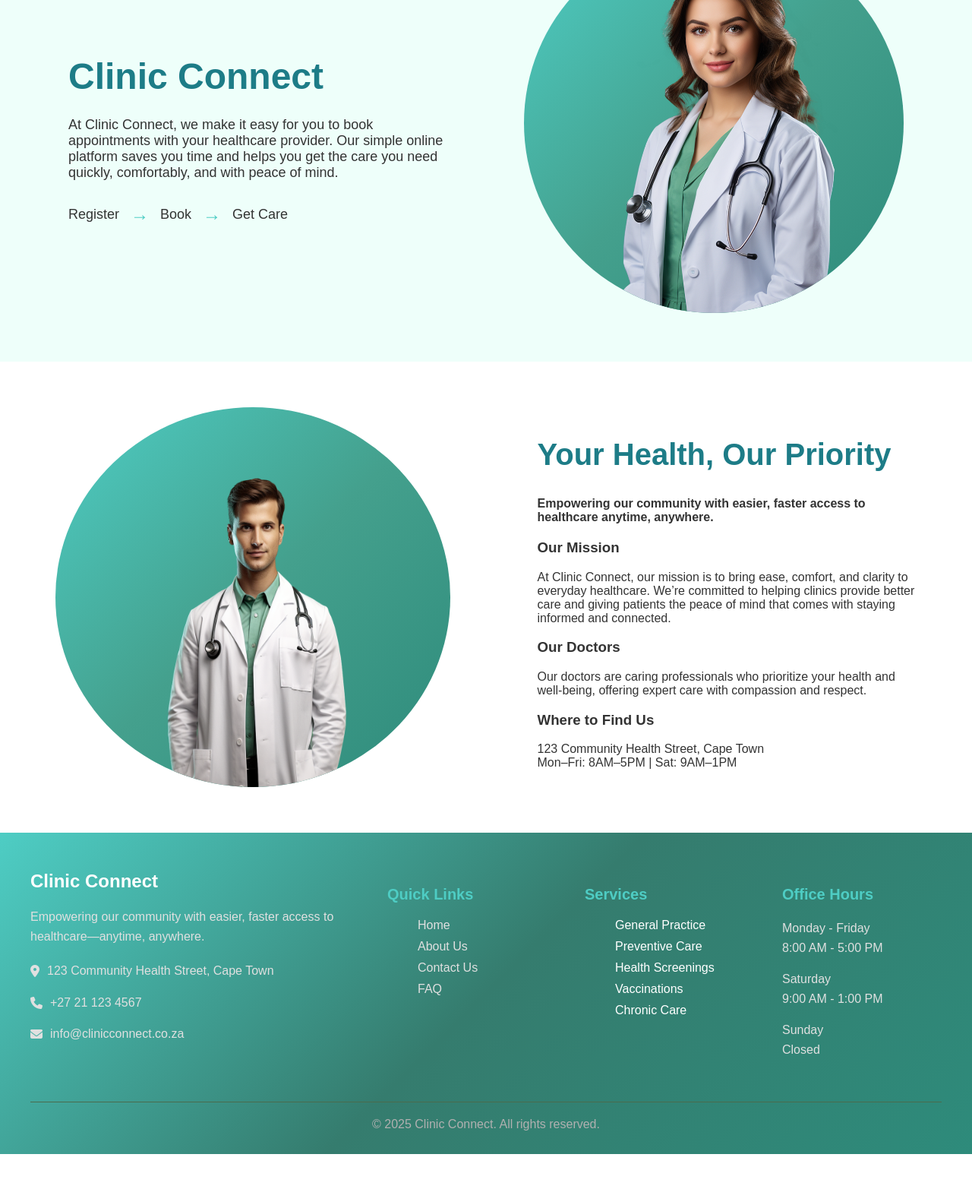
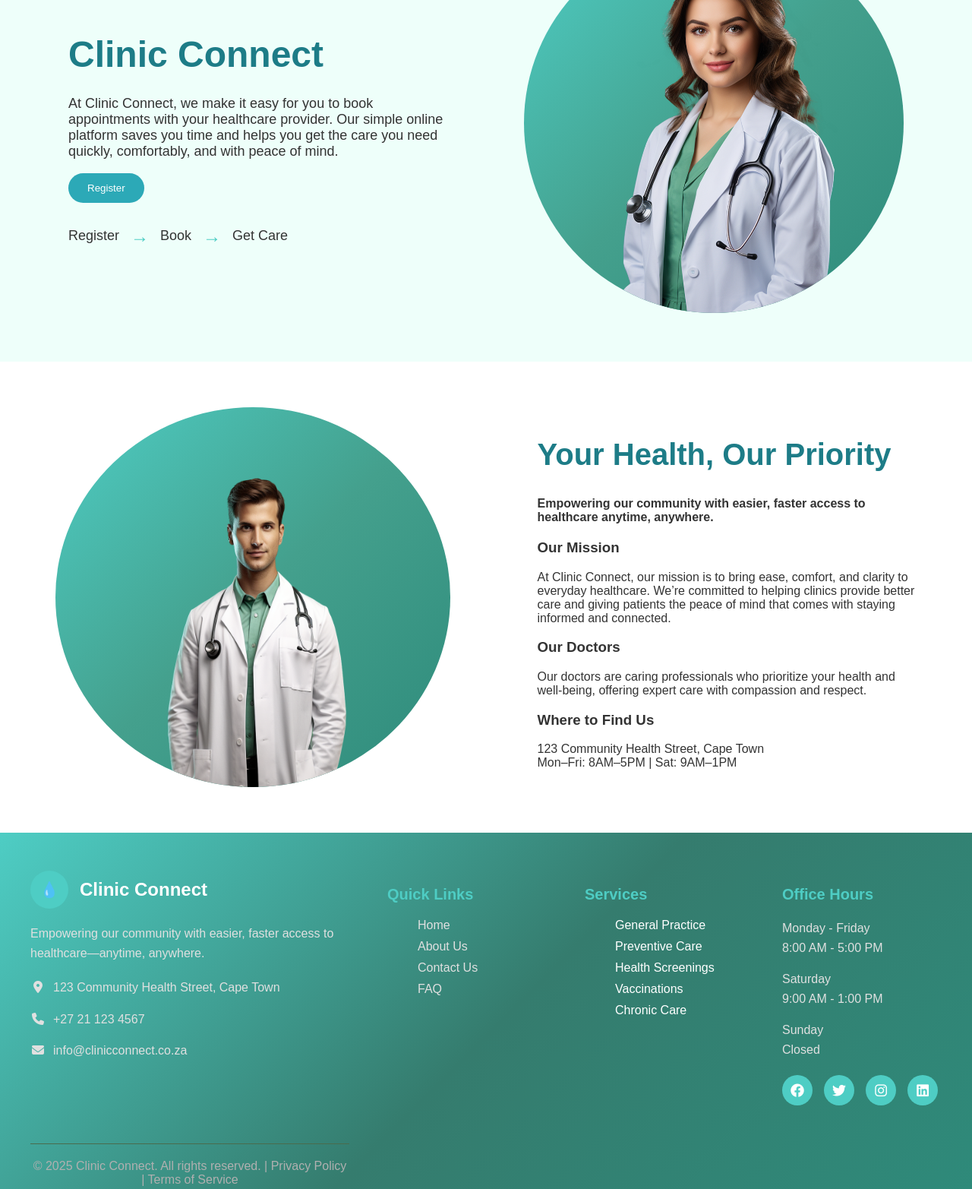
Before and after one commit to Tyresentate/IT3-Project-3, a website: page index.html in a window 1280 px wide. Shown: the part 268-1833 px from the top of the page at 76% size. Before the commit the page ends 1787 px from the top, so only its background shows below. Drawn offline with Linux system fonts and the light colour scheme.

Commit message:
Just fixed the merge issue with the home page and fixed the navbar button names for faq and contact.

```diff
--- a/index.html
+++ b/index.html
@@ -1,12 +1,15 @@
 <!DOCTYPE html>
 <html lang="en">
+
 <head>
-  <meta charset="UTF-8" />
-  <meta name="viewport" content="width=device-width, initial-scale=1.0"/>
+  <meta charset="UTF-8">
+  <meta name="viewport" content="width=device-width, initial-scale=1.0">
   <title>Clinic Connect - Home</title>
-  <link rel="stylesheet" href="style.css" />
-  <link rel="stylesheet" href="https://cdnjs.cloudflare.com/ajax/libs/font-awesome/6.4.0/css/all.min.css"/>
+  <link rel="stylesheet" href="style.css">
+  <link rel="stylesheet" href="https://cdnjs.cloudflare.com/ajax/libs/font-awesome/6.4.0/css/all.min.css">
 </head>
+</head>
+
 <body>
   <!-- Navbar -->
   <nav class="navbar">
@@ -32,19 +35,19 @@
 
 
 
-      <p class="steps">
-        <span>Register</span> <span class="arrow">→</span>
-        <span>Book</span> <span class="arrow">→</span>
+  <button class="btn" onclick="window.location.href='Register.html'">Register</button>
+      <p class="steps"> <span>Register</span>
+        <span class="arrow">→</span>
+        <span>Book</span>
+        <span class="arrow">→</span>
         <span>Get Care</span>
-      </p>
     </div>
     <div class="hero-img">
       <img src="images/doctor1.webp" alt="doctor">
     </div>
   </section>
+  <section id="aboutUS" class="about">
 
-  <!-- About Section -->
-  <section id="aboutUS" class="about">
     <div class="about-img">
       <div class="circle-gradient">
         <img src="images/doctor1.webp" class="doctor active" alt="doctor 1">
@@ -52,6 +55,7 @@
         <img src="images/doctor3.png" class="doctor" alt="doctor 3">
       </div>
     </div>
+
 
     <div class="about-text">
       <h2>Your Health, Our Priority</h2>
@@ -72,21 +76,25 @@
     </div>
   </section>
 
-  <!-- Footer -->
+
   <footer>
     <div class="footer-container">
       <div class="footer-content">
+
         <div class="footer-section">
           <div class="footer-logo">
+            <div class="footer-logo-icon"></div>
             <div class="footer-logo-text">Clinic Connect</div>
           </div>
           <p>Empowering our community with easier, faster access to healthcare—anytime, anywhere.</p>
           <div class="contact-info">
-            <p><i class="fa-solid fa-location-dot"></i> 123 Community Health Street, Cape Town</p>
-            <p><i class="fa-solid fa-phone"></i> +27 21 123 4567</p>
-            <p><i class="fa-solid fa-envelope"></i> info@clinicconnect.co.za</p>
+            <p><span class="icon"><i class="fa-solid fa-location-dot"></i></span> 123 Community Health Street, Cape Town
+            </p>
+            <p><span class="icon"><i class="fa-solid fa-phone"></i></span> +27 21 123 4567</p>
+            <p><span class="icon"><i class="fa-solid fa-envelope"></i></span> info@clinicconnect.co.za</p>
           </div>
         </div>
+
 
         <div class="footer-section">
           <h3>Quick Links</h3>
@@ -97,6 +105,7 @@
             <li><a href="FAQ.html">FAQ</a></li>
           </ul>
         </div>
+
 
         <div class="footer-section">
           <h3>Services</h3>
@@ -109,21 +118,30 @@
           </ul>
         </div>
 
+
         <div class="footer-section">
           <h3>Office Hours</h3>
           <p>Monday - Friday<br>8:00 AM - 5:00 PM</p>
           <p>Saturday<br>9:00 AM - 1:00 PM</p>
           <p>Sunday<br>Closed</p>
+
+          <div class="social-links">
+            <a href="#" title="Facebook"><i class="fa-brands fa-facebook"></i></a>
+            <a href="#" title="Twitter"><i class="fa-brands fa-twitter"></i></a>
+            <a href="#" title="Instagram"><i class="fa-brands fa-instagram"></i></a>
+            <a href="#" title="LinkedIn"><i class="fa-brands fa-linkedin"></i></a>
+          </div>
+        </div>
+
+        <div class="footer-bottom">
+          <p>&copy; 2025 Clinic Connect. All rights reserved. | Privacy Policy | Terms of Service</p>
         </div>
       </div>
-      <div class="footer-bottom">
-        <p>&copy; 2025 Clinic Connect. All rights reserved.</p>
-      </div>
-    </div>
   </footer>
 
+
   <script>
-    // Doctor image rotation
+    // JavaScript to rotate the doctors in the about section
     const doctors = document.querySelectorAll(".doctor");
     let index = 0;
     setInterval(() => {
@@ -133,4 +151,5 @@
     }, 4000);
   </script>
 </body>
+
 </html>
```
Also changed, not shown: ContactUs.html (+1 -1 lines), FAQ.html (+1 -2 lines).
